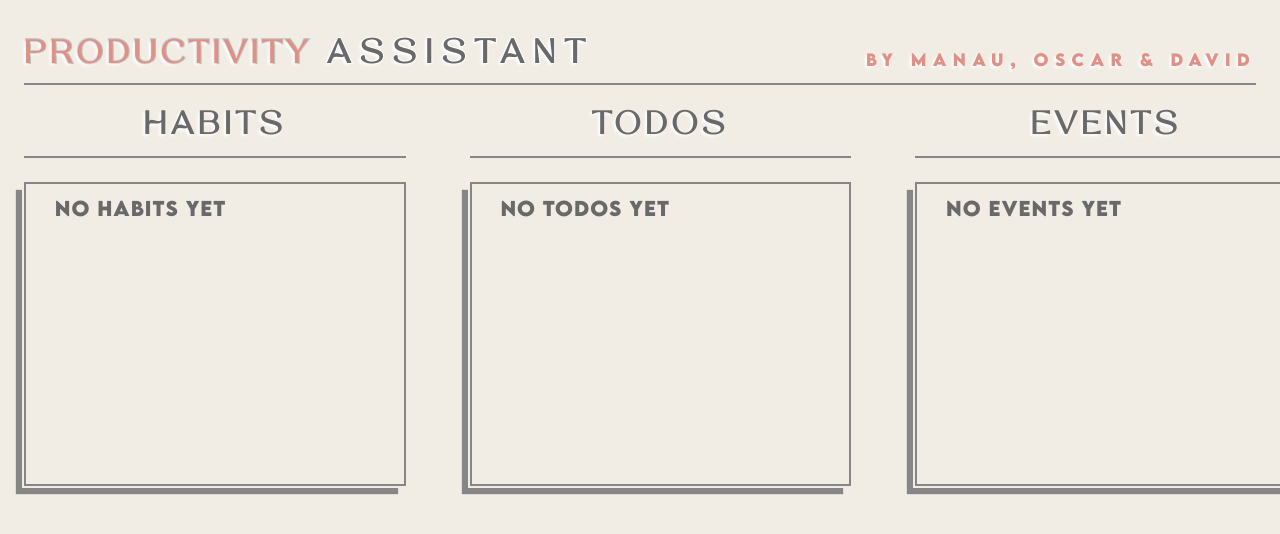
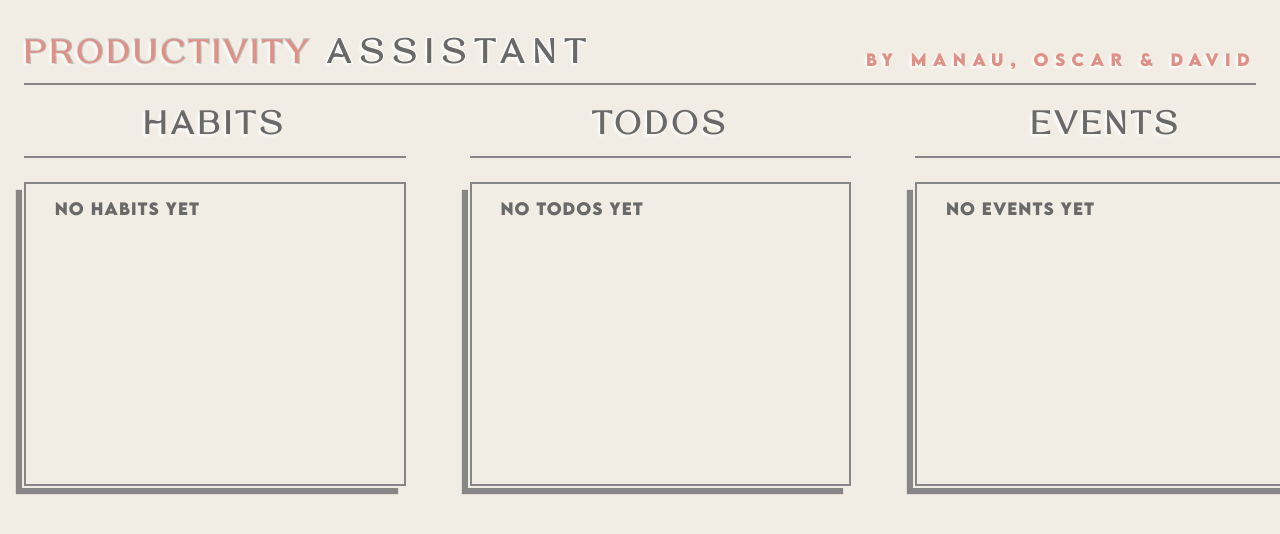
Before and after one commit to ddaviddahlgren/Projektarbete-Frontend-2, a React (Vite) app: page /home in a window 1280 px wide. Shown: the top 534 px of the page. Built offline with nearby package versions, Linux system fonts and the light colour scheme.

Commit message:
smaller font size

```diff
--- a/src/pages/home/Home.jsx
+++ b/src/pages/home/Home.jsx
@@ -53,7 +53,7 @@ const Home = () => {
               {topTodos.map((todo) => (
                 <li key={todo.id} className={style.homeLists}>
                   {todo.title} <br/>
-                  <span id={style.statusText}>Status:</span> {todo.status}
+                  <span id={style.statusText}>Status:</span> Status: {!todo.status ? 'In progress': 'Checked'}
                 </li>
               ))}
             </ul>
--- a/src/pages/home/Home.module.css
+++ b/src/pages/home/Home.module.css
@@ -83,7 +83,7 @@ main {
 
 .homeLists {
   font-family: LEMONMILK;
-  font-size: 1.2rem;
+  font-size: 1rem;
   line-height: 2.6rem;
   text-align: left;
   list-style: none;
```
